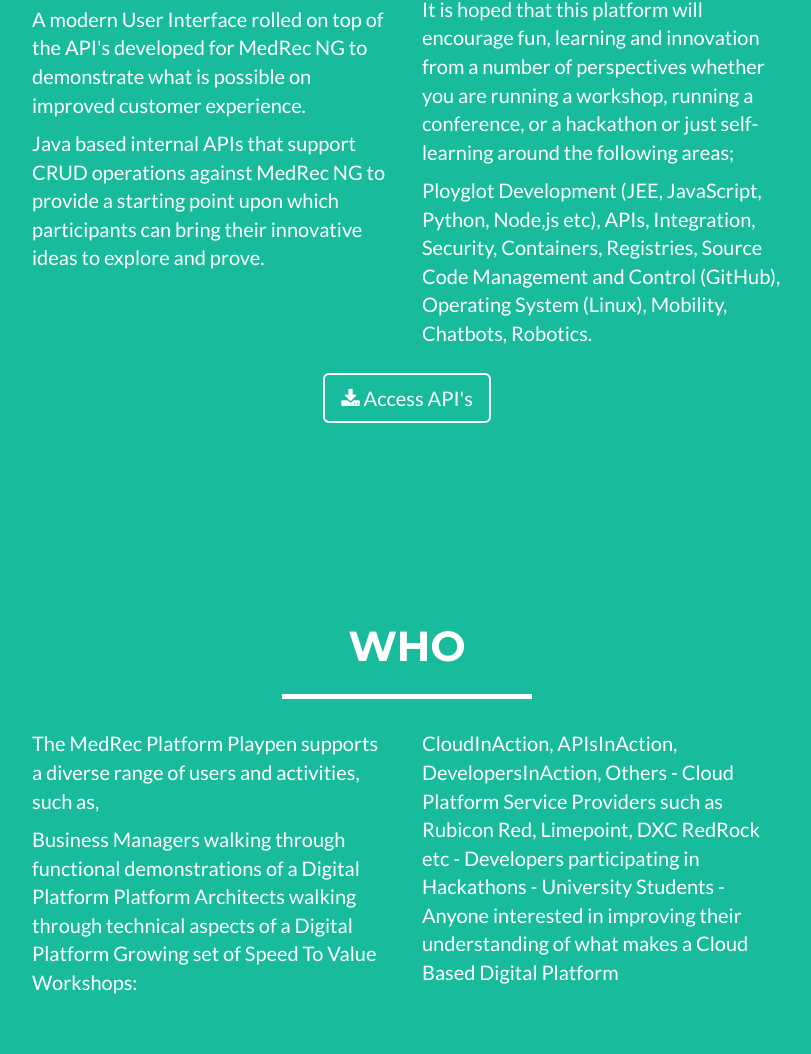
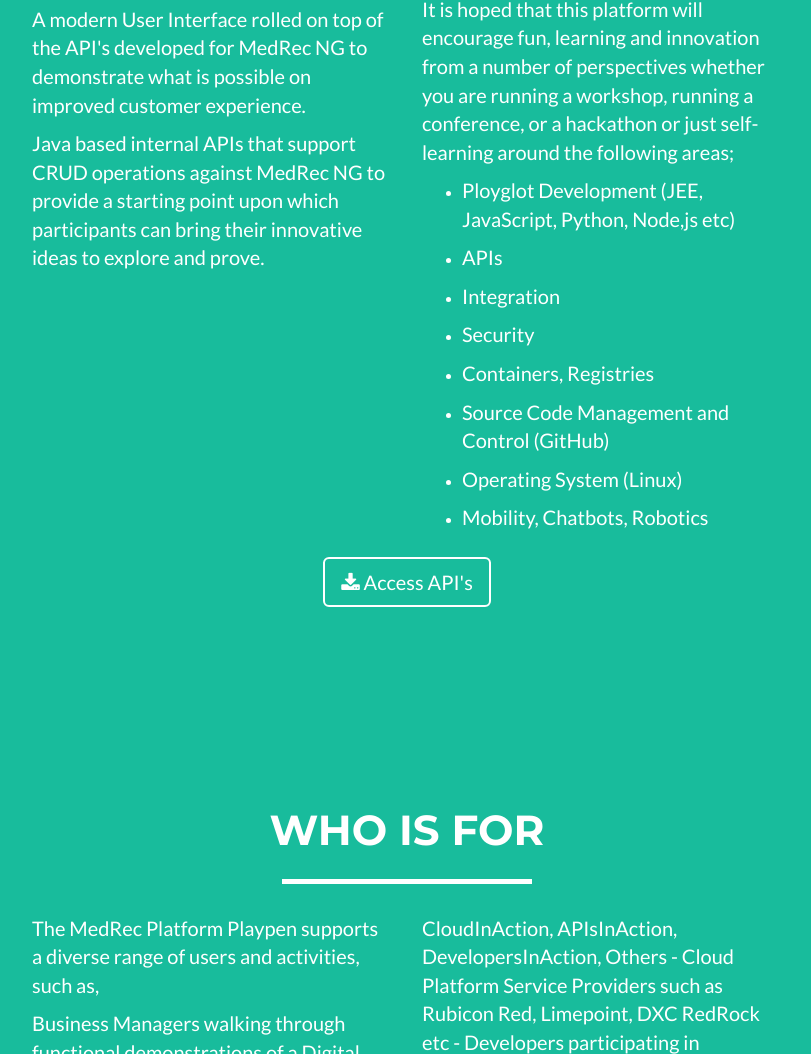
Before and after one commit to vijaykumaryenne/medrecwebsite, a website: page index.html in a window 1280 px wide. Shown: the part 2233-3287 px from the top of the page, without its empty margins (233-1044 px from the left). Drawn offline with nearby package versions, Linux system fonts and the light colour scheme.

Commit message:
git pages

```diff
--- a/index.html
+++ b/index.html
@@ -181,7 +181,40 @@
                     <p>Whether you're a student looking to showcase your work, a professional looking to attract clients, or a developer looking to share your projects, this platform is the perfect starting point!</p>
                     <p>With the core application and internal API’s locked down as Version 1, the MedRec Platform Playpen will then serve as a vehicle to overlay innovative ideas and implement them using various Cloud Services (IaaS, PaaS, SaaS) and Open Source software to demonstrate proof points around the ideas.</p>
                     <p>It is hoped that this platform will encourage fun, learning and innovation from a number of perspectives whether you are running a workshop, running a conference, or a hackathon or just self-learning around the following areas;</p>
-                    <p> Ployglot Development (JEE, JavaScript, Python, Node,js etc), APIs, Integration, Security, Containers, Registries, Source Code Management and Control (GitHub), Operating System (Linux), Mobility, Chatbots, Robotics. </p>
+                    <ul class="list">
+                        <li>
+                            <p>Ployglot Development (JEE, JavaScript, Python, Node,js etc)
+                            </p>
+                        </li>
+                        <li>
+                            <p>APIs
+                            </p>
+                        </li>
+                        <li>
+                            <p>Integration
+                            </p>
+                        </li>
+                        <li>
+                            <p>Security
+                            </p>
+                        </li>
+                        <li>
+                            <p>Containers, Registries
+                            </p>
+                        </li>
+                        <li>
+                            <p>Source Code Management and Control (GitHub)
+                            </p>
+                        </li>
+                        <li>
+                            <p>Operating System (Linux)
+                            </p>
+                        </li>
+                        <li>
+                            <p>Mobility, Chatbots, Robotics
+                            </p>
+                        </li>
+                    </ul>
                 </div>
                 <div class="col-lg-8 col-lg-offset-2 text-center">
                     <a href="#" class="btn btn-lg btn-outline">
@@ -198,7 +231,7 @@
     <div class="container">
         <div class="row">
             <div class="col-lg-12 text-center">
-                <h2>Who</h2>
+                <h2>Who is For</h2>
                 <hr class="star-light">
             </div>
         </div>
@@ -349,7 +382,7 @@
                         <div class="modal-body">
                             <h2>GIT Projects</h2>
                             <hr class="star-primary">
-                            <h1>MedRec Platform - Get Started with GIT repository</h1>
+                            <h1 style="text-align: left">MedRec Platform - Get Started with GIT repository</h1>
                             <img src="img/portfolio/cabin.png" class="img-responsive img-centered" alt="">
                             <p style="text-align:left">MedRec Next Generation Git Repository: This tutorial describes breaking down a monolithic application into a microservices architecture.</p>
                             <p style="text-align:left"> We’ll use the Avitek Medical Records as our monolithic application. </p>
@@ -374,6 +407,18 @@
                                 </li>
 
                             </ul>
+                            <p style="text-align:left"><b> Quickstart</b></P>
+                              <ol >
+                                <li><p style="text-align:left">Clone and run</p>
+
+                                  <div ><pre ><code><span style="float:left">$ </span><span style="float:left">git clone https://github.com/barackd222/medrecng</span>
+                                    <span style="float:left">$ </span><span style="float:left">git checkout dev</span>
+                                    <span style="float:left">$ </span><span style="float:left">mvn -Pdev spring-boot:run</span>
+                                    </code></pre>
+                                  </div>
+                                </li>
+                              </ol>
+
                             <button type="button" class="btn btn-default" data-dismiss="modal"><i class="fa fa-times"></i> Close</button>
                         </div>
                     </div>
```
